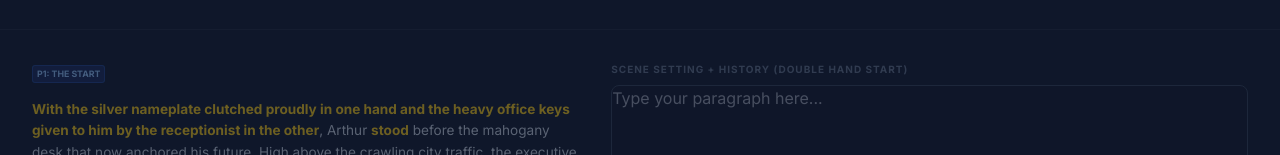
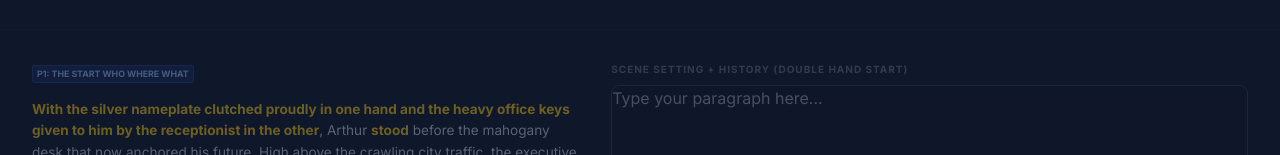
Before and after one commit to planomy/story-sprint, a plain HTML site: page index.html in a window 1280 px wide. Shown: the part 307-462 px from the top of the page. Drawn offline with nearby package versions, Linux system fonts and the light colour scheme.

Commit message:
Update index.html

```diff
--- a/index.html
+++ b/index.html
@@ -324,10 +324,10 @@
                 tips: ['Limit Nouns/Pronouns. Check <strong>every paragraph</strong>.', 'Just describe the action directly.', 'Make the character do the action.', 'Swap for <strong>Power Words</strong>.', 'Sensory details paint a picture.', 'Use a strong verb instead.'],
                 exemplars: [
                     { tag: 'The Power Hook', id: 'pHook', label: 'Immediate Impact Hook', placeholder: 'Start with action, dialogue, or a feeling...', content: `<p class="font-bold italic text-emerald-300"><span class="ex-verb" data-tooltip="Action Hook">Gripping</span> the mahogany desk, Arthur realised his triumph was merely <span class="ex-lit" data-tooltip="Metaphor">a gilded cage</span>.</p>` },
-                    { tag: 'P1: The Start', id: 'p1', label: 'Scene Setting + History (Double Hand Start)', content: `<p><span class="ex-verb" data-tooltip="Double Hand Start">With the silver nameplate clutched proudly in one hand and the heavy office keys given to him by the receptionist in the other</span>, Arthur <span class="ex-verb" data-tooltip="Active Verb">stood</span> before the mahogany desk that now anchored his future. High above the crawling city traffic, the executive suite smelled of expensive sandalwood and fresh ink. For twelve long years, he had operated from a windowless cubicle on the third floor, fueled by a single goal: to one day inhabit this very office. He remembered the damp smell of the basement and the grey carpet that always felt slightly moist underfoot—a life he had desperately fought to escape. Success appeared to be <span class="ex-lit" data-tooltip="Metaphor">a quiet room with a heavy door</span>, far removed from the scuffed shoes and broken dreams of the workers below. This building stood as <span class="ex-lit" data-tooltip="Imagery">a glass monument</span> to his ambition, yet the air within felt strangely thin.</p>` },
+                    { tag: 'P1: The Start WHO WHERE WHAT', id: 'p1', label: 'Scene Setting + History (Double Hand Start)', content: `<p><span class="ex-verb" data-tooltip="Double Hand Start">With the silver nameplate clutched proudly in one hand and the heavy office keys given to him by the receptionist in the other</span>, Arthur <span class="ex-verb" data-tooltip="Active Verb">stood</span> before the mahogany desk that now anchored his future. High above the crawling city traffic, the executive suite smelled of expensive sandalwood and fresh ink. For twelve long years, he had operated from a windowless cubicle on the third floor, fueled by a single goal: to one day inhabit this very office. He remembered the damp smell of the basement and the grey carpet that always felt slightly moist underfoot—a life he had desperately fought to escape. Success appeared to be <span class="ex-lit" data-tooltip="Metaphor">a quiet room with a heavy door</span>, far removed from the scuffed shoes and broken dreams of the workers below. This building stood as <span class="ex-lit" data-tooltip="Imagery">a glass monument</span> to his ambition, yet the air within felt strangely thin.</p>` },
                     { tag: 'P2: Tension', id: 'p2', label: 'Memories + The Problem (Injected Verb Start)', content: `<p><span class="ex-verb" data-tooltip="Injected Verb Start">Clutching the sapphire-blue folder, feeling the icy dread seep through his veins</span>, Arthur <span class="ex-verb">unveiled</span> the reality of the promotion lurking in the tiny print. The contract was thick <span class="ex-lit" data-tooltip="Polysyndeton">and intimidating and littered with names</span> of people Arthur had considered family for over a decade. Within the fine print, <span class="ex-lit" data-tooltip="Metaphor">a sea of corporate jargon</span> washed over him. Every line of text demanded a betrayal, requiring his signature to terminate the very people who had shared their sandwiches with him during double-shifts three winters ago. He remembered David covering for his mistakes when Arthur was just a junior, and Clara bringing him coffee during the bleakest nights of the audit. Now, <span class="ex-lit" data-tooltip="Simile">the ink on the page looked like a line of ants marching toward a cliff</span>.</p>` },
-                    { tag: 'P3: The Peak', id: 'p3', label: 'The Complication (TNT Start)', content: `<p><span class="ex-verb" data-tooltip="TNT Start">Arthur froze. He watched. He swallowed.</span> Groaning on its hinges, the heavy mahogany door allowed the CEO to enter with an artificial smile. The man sliding the gold fountain pen across the desk had been Arthur’s idol since his first day as an intern. "Sign them, Arthur," the man whispered, his eyes as grey and indifferent as a tombstone. <span class="ex-lit" data-tooltip="Asyndeton">Sharp. Heavy. Final.</span> Arthur stared at the top name—David—the very person who had taught him how to survive this industry without losing his soul. <span class="ex-lit" data-tooltip="Synecdoche">A single hand</span>, the one that once guided him, was now demanding he destroy his mentor’s career. The pressure in the room felt <span class="ex-lit" data-tooltip="Simile">like a physical weight</span> pressing against his lungs.</p>` },
-                    { tag: 'P4: The Fix', id: 'p4', label: 'The Resolution (Double Issue Start)', content: `<p><span class="ex-verb" data-tooltip="Double Issue Start">Arthur, battling the crushing weight of his own ambition, pushed</span> the gold pen away with a steady, determined hand. He looked the CEO in the eye, <span class="ex-lit" data-tooltip="Personification">his conscience finally speaking over the roar of his ego</span>. "The view isn't worth the price," he stated, his voice echoing against the reinforced glass. The CEO's expression twisted into a jagged mask of silent fury. <span class="ex-verb">Stepping away</span> from the mahogany monument to his vanity, Arthur walked toward the exit. The burden of the office fell away with every step, replaced by a terrifying, beautiful sense of freedom he hadn't felt in twelve years. He descended the stairs, ready to find <span class="ex-lit" data-tooltip="Symbolism">a new path</span> in the sunlight below.</p>` }
+                    { tag: 'P3: Complication', id: 'p3', label: 'The Complication (TNT Start)', content: `<p><span class="ex-verb" data-tooltip="TNT Start">Arthur froze. He watched. He swallowed.</span> Groaning on its hinges, the heavy mahogany door allowed the CEO to enter with an artificial smile. The man sliding the gold fountain pen across the desk had been Arthur’s idol since his first day as an intern. "Sign them, Arthur," the man whispered, his eyes as grey and indifferent as a tombstone. <span class="ex-lit" data-tooltip="Asyndeton">Sharp. Heavy. Final.</span> Arthur stared at the top name—David—the very person who had taught him how to survive this industry without losing his soul. <span class="ex-lit" data-tooltip="Synecdoche">A single hand</span>, the one that once guided him, was now demanding he destroy his mentor’s career. The pressure in the room felt <span class="ex-lit" data-tooltip="Simile">like a physical weight</span> pressing against his lungs.</p>` },
+                    { tag: 'P4: Resolution', id: 'p4', label: 'The Resolution (Double Issue Start)', content: `<p><span class="ex-verb" data-tooltip="Double Issue Start">Arthur, battling the crushing weight of his own ambition, pushed</span> the gold pen away with a steady, determined hand. He looked the CEO in the eye, <span class="ex-lit" data-tooltip="Personification">his conscience finally speaking over the roar of his ego</span>. "The view isn't worth the price," he stated, his voice echoing against the reinforced glass. The CEO's expression twisted into a jagged mask of silent fury. <span class="ex-verb">Stepping away</span> from the mahogany monument to his vanity, Arthur walked toward the exit. The burden of the office fell away with every step, replaced by a terrifying, beautiful sense of freedom he hadn't felt in twelve years. He descended the stairs, ready to find <span class="ex-lit" data-tooltip="Symbolism">a new path</span> in the sunlight below.</p>` }
                 ]
             },
             junior: {
```
